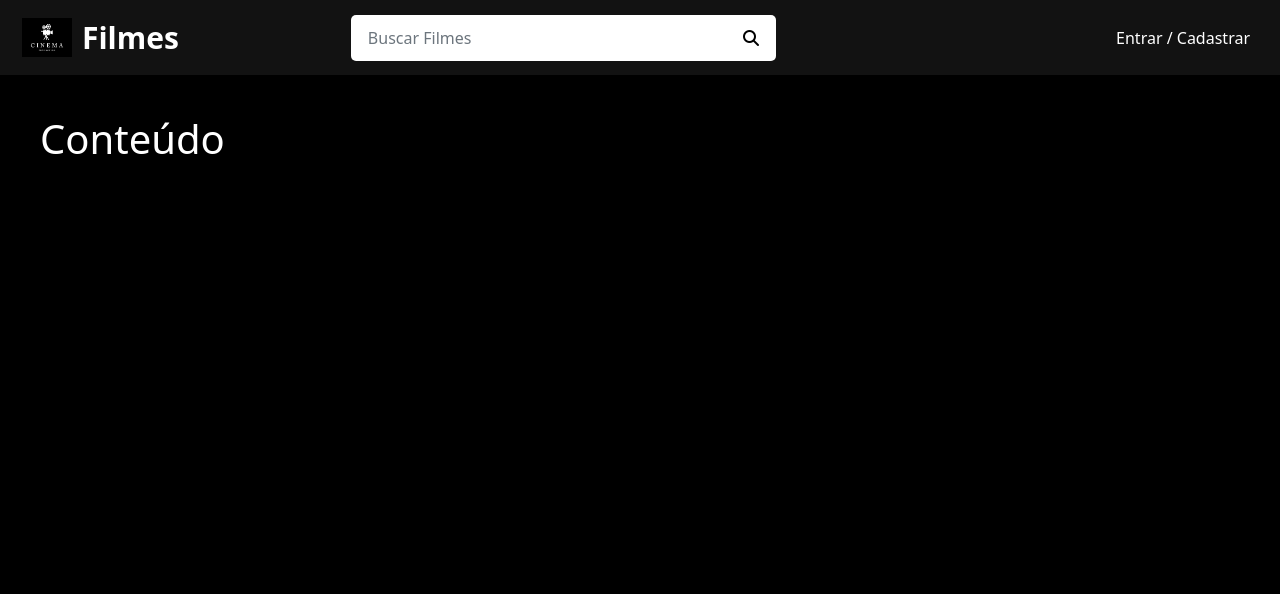
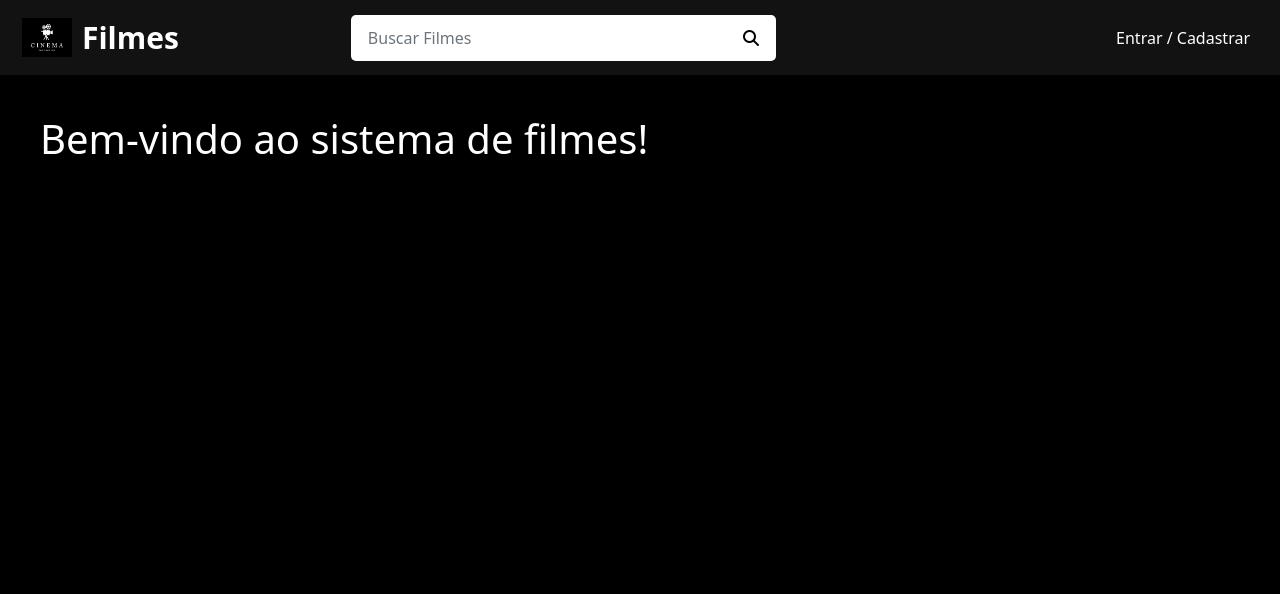
Before and after one commit to AvelinoBatista/P-gina-Filmes---Mobile, a PHP site: page /index.php in a window 1280 px wide. Shown: the top 594 px of the page. Run offline with PHP 8.4, Linux system fonts and the light colour scheme; some libraries are stand-ins or nearby versions.

Commit message:
Update index.php

```diff
--- a/index.php
+++ b/index.php
@@ -1,9 +1,5 @@
-<?php
-require_once("templates/header.php");
-?>
+<?php require_once("templates/header.php"); ?>
 <div id="main-container" class="container-fluid">
-<h1>Conteúdo</h1>
+  <h1>Bem-vindo ao sistema de filmes!</h1>
 </div>
-<?php
-require_once("templates/footer.php");
-?>
+<?php require_once("templates/footer.php"); ?>
```
